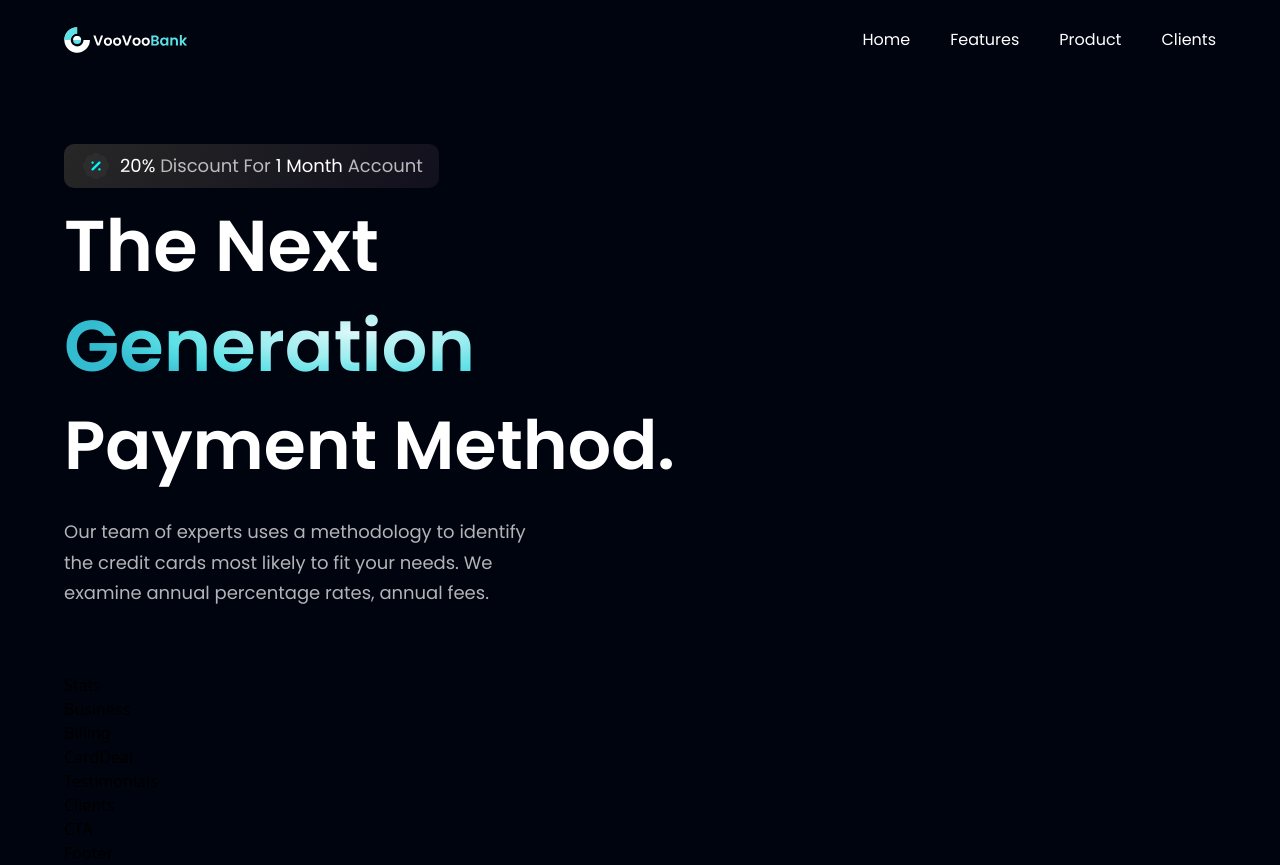
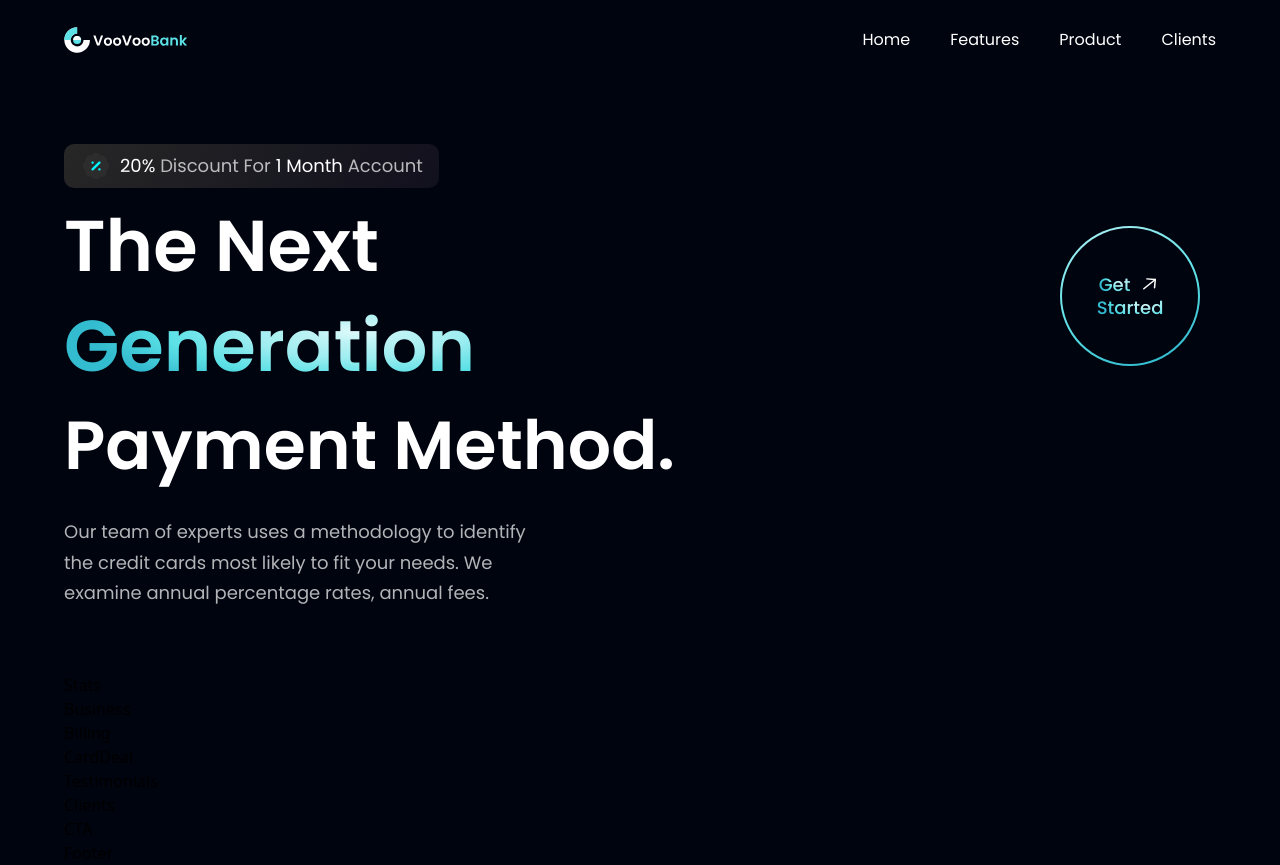
Before and after one commit to Johnsterr/VooVoo-Bank, a React (Vite) app: page / in a window 1280 px wide. Built offline with nearby package versions, Linux system fonts and the light colour scheme.

Commit message:
Add GetStarted component in Hero section

```diff
--- a/src/components/Hero.jsx
+++ b/src/components/Hero.jsx
@@ -1,5 +1,6 @@
 import styles from "../style.js";
 import { discount, robot } from "../assets";
+import GetStarted from "./GetStarted.jsx";
 
 const Hero = () => (
   <section id="home" className={`flex md:flex-row flex-col ${styles.paddingY}`}>
@@ -17,7 +18,9 @@ const Hero = () => (
           The Next <br className="sm:block hidden" />{" "}
           <span className="text-gradient">Generation</span>{" "}
         </h1>
-        <div className="ss:flex hidden md:mr-4 mr-0"></div>
+        <div className="ss:flex hidden md:mr-4 mr-0">
+          <GetStarted />
+        </div>
       </div>
 
       <h1 className="font-poppins font-semibold ss:text-[68px] text-[52px] text-white ss:leading-[100.8px] leading-[75px] w-full">
```
